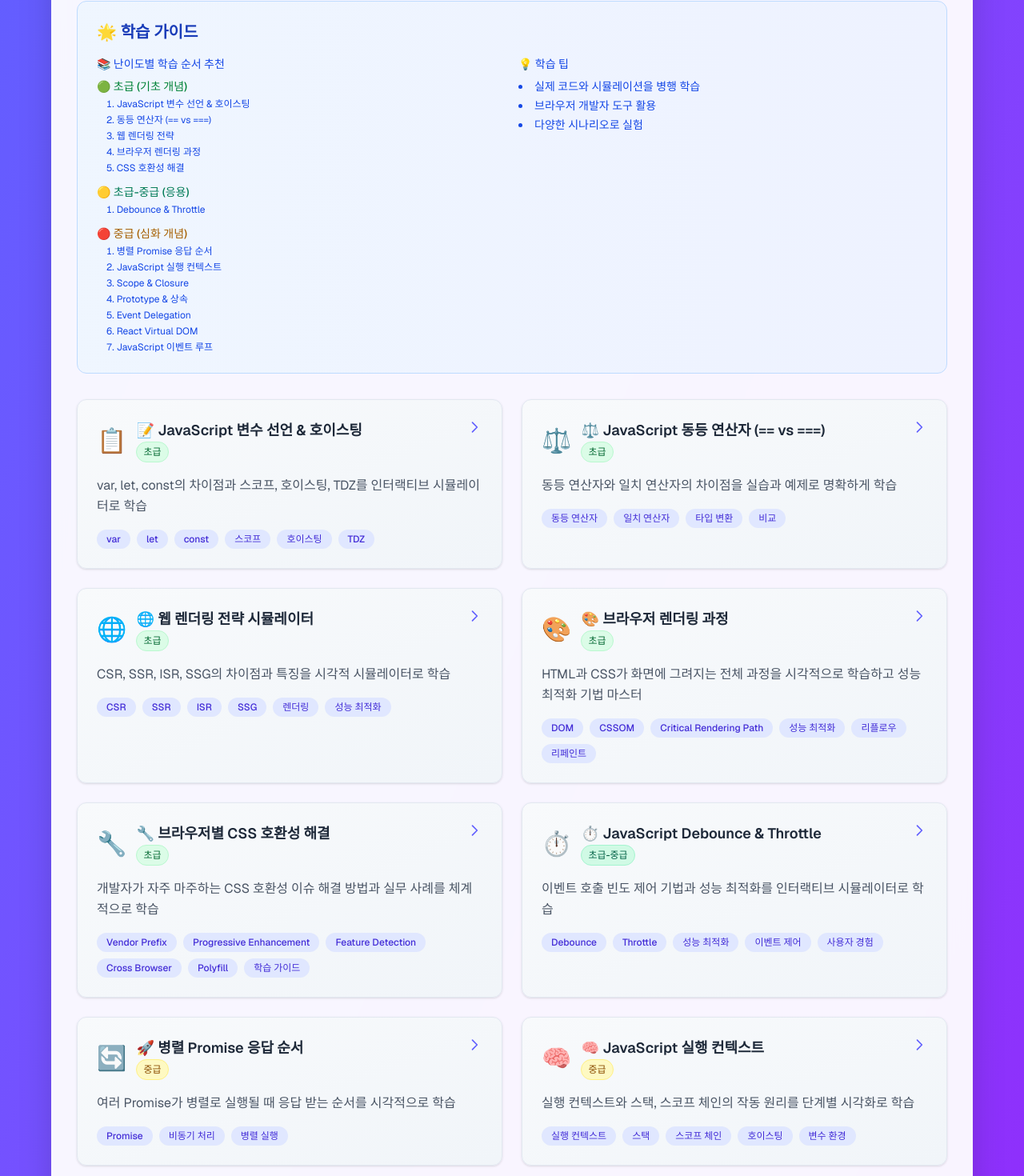
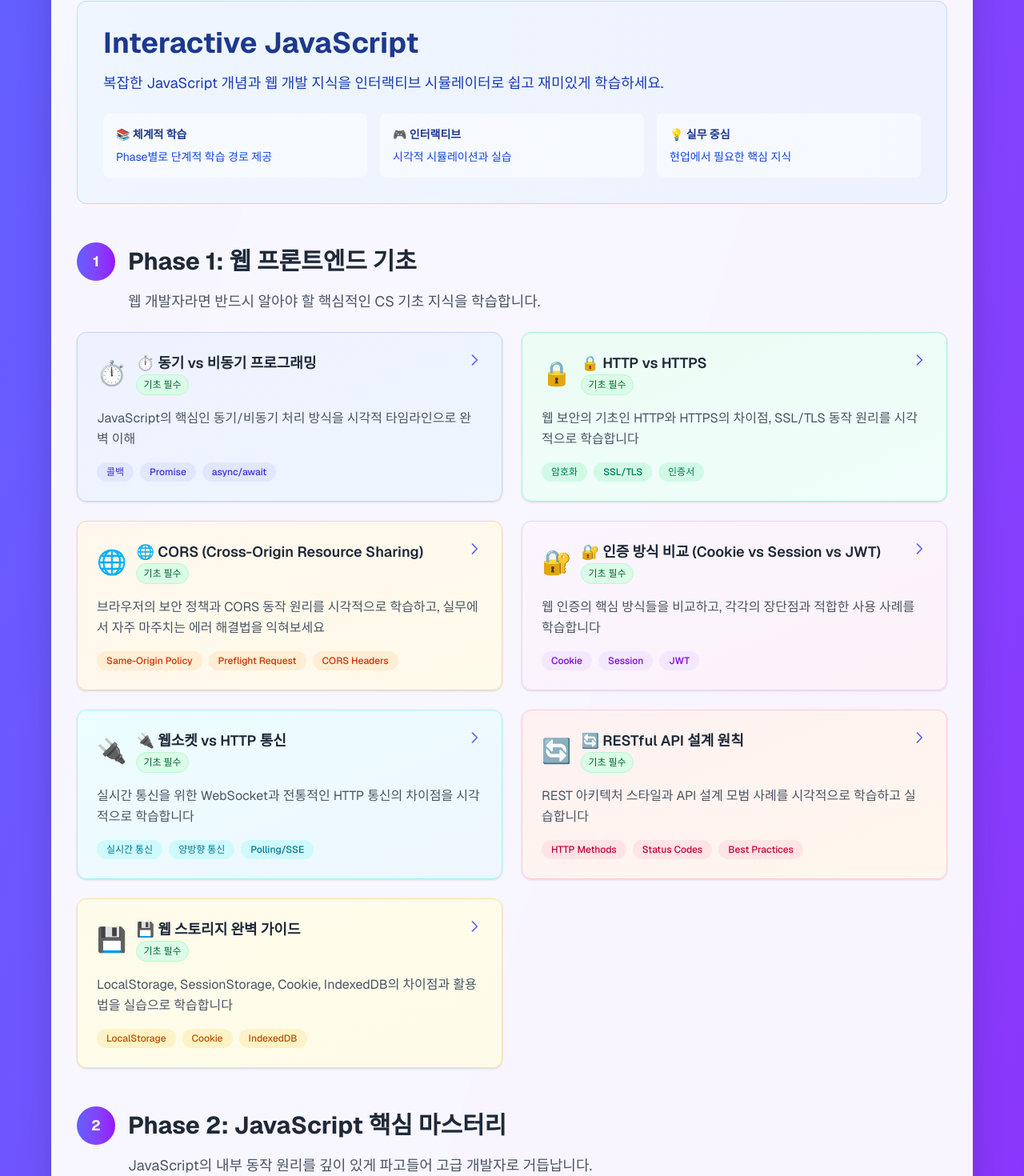
Before and after one commit to 1nnovator1105/javascript, a Next.js app: page / in a window 1280 px wide. Shown: the part 155-1625 px from the top of the page at 80% size. Built offline with nearby package versions, Linux system fonts and the light colour scheme.

Commit message:
feat: Home 정리

```diff
--- a/src/components/home/ui/HomeLanding.tsx
+++ b/src/components/home/ui/HomeLanding.tsx
@@ -1,8 +1,91 @@
 import Link from "next/link";
 
 const HomeLanding = () => {
-  const studyPages = [
-    // 초급 레벨
+  const learningPaths = [
+    {
+      phase: 1,
+      title: "Phase 1: 웹 프론트엔드 기초",
+      description:
+        "웹 개발자라면 반드시 알아야 할 핵심적인 CS 기초 지식을 학습합니다.",
+      courses: [
+        {
+          title: "⏱️ 동기 vs 비동기 프로그래밍",
+          description:
+            "JavaScript의 핵심인 동기/비동기 처리 방식을 시각적 타임라인으로 완벽 이해",
+          path: "/sync-async",
+          difficulty: "기초 필수",
+          topics: ["콜백", "Promise", "async/await"],
+          icon: "⏱️",
+          colorTheme: "indigo",
+        },
+        {
+          title: "🔒 HTTP vs HTTPS",
+          description:
+            "웹 보안의 기초인 HTTP와 HTTPS의 차이점, SSL/TLS 동작 원리를 시각적으로 학습합니다",
+          path: "/http-https",
+          difficulty: "기초 필수",
+          topics: ["암호화", "SSL/TLS", "인증서"],
+          icon: "🔒",
+          colorTheme: "emerald",
+        },
+        {
+          title: "🌐 CORS (Cross-Origin Resource Sharing)",
+          description:
+            "브라우저의 보안 정책과 CORS 동작 원리를 시각적으로 학습하고, 실무에서 자주 마주치는 에러 해결법을 익혀보세요",
+          path: "/cors",
+          difficulty: "기초 필수",
+          topics: ["Same-Origin Policy", "Preflight Request", "CORS Headers"],
+          icon: "🌐",
+          colorTheme: "orange",
+        },
+        {
+          title: "🔐 인증 방식 비교 (Cookie vs Session vs JWT)",
+          description:
+            "웹 인증의 핵심 방식들을 비교하고, 각각의 장단점과 적합한 사용 사례를 학습합니다",
+          path: "/auth-methods",
+          difficulty: "기초 필수",
+          topics: ["Cookie", "Session", "JWT"],
+          icon: "🔐",
+          colorTheme: "purple",
+        },
+        {
+          title: "🔌 웹소켓 vs HTTP 통신",
+          description:
+            "실시간 통신을 위한 WebSocket과 전통적인 HTTP 통신의 차이점을 시각적으로 학습합니다",
+          path: "/websocket-http",
+          difficulty: "기초 필수",
+          topics: ["실시간 통신", "양방향 통신", "Polling/SSE"],
+          icon: "🔌",
+          colorTheme: "cyan",
+        },
+        {
+          title: "🔄 RESTful API 설계 원칙",
+          description:
+            "REST 아키텍처 스타일과 API 설계 모범 사례를 시각적으로 학습하고 실습합니다",
+          path: "/restful-api",
+          difficulty: "기초 필수",
+          topics: ["HTTP Methods", "Status Codes", "Best Practices"],
+          icon: "🔄",
+          colorTheme: "rose",
+        },
+        {
+          title: "💾 웹 스토리지 완벽 가이드",
+          description:
+            "LocalStorage, SessionStorage, Cookie, IndexedDB의 차이점과 활용법을 실습으로 학습합니다",
+          path: "/web-storage",
+          difficulty: "기초 필수",
+          topics: ["LocalStorage", "Cookie", "IndexedDB"],
+          icon: "💾",
+          colorTheme: "amber",
+        },
+      ],
+    },
+    {
+      phase: 2,
+      title: "Phase 2: JavaScript 핵심 마스터리",
+      description:
+        "JavaScript의 내부 동작 원리를 깊이 있게 파고들어 고급 개발자로 거듭납니다.",
+      courses: [
         {
           title: "📝 JavaScript 변수 선언 & 호이스팅",
           description:
@@ -11,6 +94,7 @@ const HomeLanding = () => {
           difficulty: "초급",
           topics: ["var", "let", "const", "스코프", "호이스팅", "TDZ"],
           icon: "📋",
+          colorTheme: "rose",
         },
         {
           title: "⚖️ JavaScript 동등 연산자 (== vs ===)",
@@ -20,75 +104,17 @@ const HomeLanding = () => {
           difficulty: "초급",
           topics: ["동등 연산자", "일치 연산자", "타입 변환", "비교"],
           icon: "⚖️",
+          colorTheme: "blue",
         },
-    {
-      title: "🌐 웹 렌더링 전략 시뮬레이터",
-      description:
-        "CSR, SSR, ISR, SSG의 차이점과 특징을 시각적 시뮬레이터로 학습",
-      path: "/rendering-strategies",
-      difficulty: "초급",
-      topics: ["CSR", "SSR", "ISR", "SSG", "렌더링", "성능 최적화"],
-      icon: "🌐",
-    },
-    {
-      title: "🎨 브라우저 렌더링 과정",
-      description:
-        "HTML과 CSS가 화면에 그려지는 전체 과정을 시각적으로 학습하고 성능 최적화 기법 마스터",
-      path: "/browser-rendering",
-      difficulty: "초급",
-      topics: [
-        "DOM",
-        "CSSOM",
-        "Critical Rendering Path",
-        "성능 최적화",
-        "리플로우",
-        "리페인트",
-      ],
-      icon: "🎨",
-    },
-    {
-      title: "🔧 브라우저별 CSS 호환성 해결",
-      description:
-        "개발자가 자주 마주하는 CSS 호환성 이슈 해결 방법과 실무 사례를 체계적으로 학습",
-      path: "/css-compatibility",
-      difficulty: "초급",
-      topics: [
-        "Vendor Prefix",
-        "Progressive Enhancement",
-        "Feature Detection",
-        "Cross Browser",
-        "Polyfill",
-        "학습 가이드",
-      ],
-      icon: "🔧",
-    },
-
-    // 초급-중급 레벨
-    {
-      title: "⏱️ JavaScript Debounce & Throttle",
-      description:
-        "이벤트 호출 빈도 제어 기법과 성능 최적화를 인터랙티브 시뮬레이터로 학습",
-      path: "/debounce-throttle",
-      difficulty: "초급-중급",
-      topics: [
-        "Debounce",
-        "Throttle",
-        "성능 최적화",
-        "이벤트 제어",
-        "사용자 경험",
-      ],
-      icon: "⏱️",
-    },
-
-    // 중급 레벨
         {
           title: "🚀 병렬 Promise 응답 순서",
           description:
             "여러 Promise가 병렬로 실행될 때 응답 받는 순서를 시각적으로 학습",
           path: "/parallel-promise",
-      difficulty: "중급",
+          difficulty: "초급",
           topics: ["Promise", "비동기 처리", "병렬 실행"],
           icon: "🔄",
+          colorTheme: "cyan",
         },
         {
           title: "🧠 JavaScript 실행 컨텍스트",
@@ -96,8 +122,15 @@ const HomeLanding = () => {
             "실행 컨텍스트와 스택, 스코프 체인의 작동 원리를 단계별 시각화로 학습",
           path: "/execution-context",
           difficulty: "중급",
-      topics: ["실행 컨텍스트", "스택", "스코프 체인", "호이스팅", "변수 환경"],
+          topics: [
+            "실행 컨텍스트",
+            "스택",
+            "스코프 체인",
+            "호이스팅",
+            "변수 환경",
+          ],
           icon: "🧠",
+          colorTheme: "purple",
         },
         {
           title: "🔍 JavaScript Scope & Closure",
@@ -107,14 +140,23 @@ const HomeLanding = () => {
           difficulty: "중급",
           topics: ["Closure", "Scope", "Variable Capture", "React State"],
           icon: "🎯",
+          colorTheme: "amber",
         },
         {
           title: "🧬 JavaScript Prototype & 상속",
-      description: "프로토타입 체인과 상속 메커니즘을 시각적 시뮬레이터로 학습",
+          description:
+            "프로토타입 체인과 상속 메커니즘을 시각적 시뮬레이터로 학습",
           path: "/prototype",
           difficulty: "중급",
-      topics: ["Prototype", "상속", "생성자 함수", "클래스", "프로토타입 체인"],
+          topics: [
+            "Prototype",
+            "상속",
+            "생성자 함수",
+            "클래스",
+            "프로토타입 체인",
+          ],
           icon: "🧬",
+          colorTheme: "orange",
         },
         {
           title: "🎯 Event Delegation & 이벤트 위임",
@@ -129,7 +171,26 @@ const HomeLanding = () => {
             "DOM Management",
           ],
           icon: "🎪",
+          colorTheme: "emerald",
         },
+        {
+          title: "🧱 JavaScript 이벤트 루프",
+          description:
+            "Call Stack, Task Queue, Microtask Queue의 작동 원리를 시뮬레이션으로 학습",
+          path: "/event-loop",
+          difficulty: "중급",
+          topics: ["Event Loop", "Call Stack", "Queue"],
+          icon: "⚡",
+          colorTheme: "indigo",
+        },
+      ],
+    },
+    {
+      phase: 3,
+      title: "Phase 3: React & 웹 심화",
+      description:
+        "모던 웹 개발의 핵심인 React와 브라우저 렌더링에 대한 심도 있는 내용을 학습합니다.",
+      courses: [
         {
           title: "⚛️ React Virtual DOM",
           description:
@@ -144,15 +205,68 @@ const HomeLanding = () => {
             "성능 최적화",
           ],
           icon: "⚛️",
+          colorTheme: "purple",
         },
         {
-      title: "🧱 JavaScript 이벤트 루프",
+          title: "🌐 웹 렌더링 전략 시뮬레이터",
           description:
-        "Call Stack, Task Queue, Microtask Queue의 작동 원리를 시뮬레이션으로 학습",
-      path: "/event-loop",
+            "CSR, SSR, ISR, SSG의 차이점과 특징을 시각적 시뮬레이터로 학습",
+          path: "/rendering-strategies",
           difficulty: "중급",
-      topics: ["Event Loop", "Call Stack", "Queue"],
-      icon: "⚡",
+          topics: ["CSR", "SSR", "ISR", "SSG", "렌더링", "성능 최적화"],
+          icon: "🌐",
+          colorTheme: "rose",
+        },
+        {
+          title: "🎨 브라우저 렌더링 과정",
+          description:
+            "HTML과 CSS가 화면에 그려지는 전체 과정을 시각적으로 학습하고 성능 최적화 기법 마스터",
+          path: "/browser-rendering",
+          difficulty: "중급",
+          topics: [
+            "DOM",
+            "CSSOM",
+            "Critical Rendering Path",
+            "성능 최적화",
+            "리플로우",
+            "리페인트",
+          ],
+          icon: "🎨",
+          colorTheme: "emerald",
+        },
+        {
+          title: "🔧 브라우저별 CSS 호환성 해결",
+          description:
+            "개발자가 자주 마주하는 CSS 호환성 이슈 해결 방법과 실무 사례를 체계적으로 학습",
+          path: "/css-compatibility",
+          difficulty: "중급",
+          topics: [
+            "Vendor Prefix",
+            "Progressive Enhancement",
+            "Feature Detection",
+            "Cross Browser",
+            "Polyfill",
+          ],
+          icon: "🔧",
+          colorTheme: "cyan",
+        },
+        {
+          title: "⏱️ JavaScript Debounce & Throttle",
+          description:
+            "이벤트 호출 빈도 제어 기법과 성능 최적화를 인터랙티브 시뮬레이터로 학습",
+          path: "/debounce-throttle",
+          difficulty: "중급",
+          topics: [
+            "Debounce",
+            "Throttle",
+            "성능 최적화",
+            "이벤트 제어",
+            "사용자 경험",
+          ],
+          icon: "⏱️",
+          colorTheme: "amber",
+        },
+      ],
     },
   ];
 
@@ -172,72 +286,103 @@ const HomeLanding = () => {
     }
   };
 
+  const getCardColors = (colorTheme: string | undefined) => {
+    switch (colorTheme) {
+      case "indigo":
+        return "from-indigo-50 to-blue-50 border-indigo-200 hover:border-indigo-300";
+      case "emerald":
+        return "from-emerald-50 to-teal-50 border-emerald-200 hover:border-emerald-300";
+      case "orange":
+        return "from-orange-50 to-amber-50 border-orange-200 hover:border-orange-300";
+      case "purple":
+        return "from-purple-50 to-pink-50 border-purple-200 hover:border-purple-300";
+      case "cyan":
+        return "from-cyan-50 to-blue-50 border-cyan-200 hover:border-cyan-300";
+      case "rose":
+        return "from-rose-50 to-orange-50 border-rose-200 hover:border-rose-300";
+      case "amber":
+        return "from-amber-50 to-yellow-50 border-amber-200 hover:border-amber-300";
+      case "blue":
+        return "from-blue-50 to-indigo-50 border-blue-200 hover:border-blue-300";
+      default:
+        return "from-slate-50 to-slate-100 border-slate-200 hover:border-indigo-300";
+    }
+  };
+
+  const getTopicColors = (colorTheme: string | undefined) => {
+    switch (colorTheme) {
+      case "indigo":
+        return "bg-indigo-100 text-indigo-700";
+      case "emerald":
+        return "bg-emerald-100 text-emerald-700";
+      case "orange":
+        return "bg-orange-100 text-orange-700";
+      case "purple":
+        return "bg-purple-100 text-purple-700";
+      case "cyan":
+        return "bg-cyan-100 text-cyan-700";
+      case "rose":
+        return "bg-rose-100 text-rose-700";
+      case "amber":
+        return "bg-amber-100 text-amber-700";
+      case "blue":
+        return "bg-blue-100 text-blue-700";
+      default:
+        return "bg-indigo-100 text-indigo-700";
+    }
+  };
+
   return (
     <div>
       {/* 소개 섹션 */}
-      <div className="mb-8 bg-gradient-to-r from-blue-50 to-indigo-50 p-6 rounded-xl border border-blue-200">
-        <h2 className="text-xl font-semibold mb-4 text-blue-800">
-          🌟 학습 가이드
-        </h2>
-        <div className="grid grid-cols-1 md:grid-cols-2 gap-4 text-sm text-blue-700">
-          <div>
-            <h3 className="font-medium mb-2">📚 난이도별 학습 순서 추천</h3>
-            <div className="space-y-3">
-              <div>
-                <p className="font-medium text-green-700 mb-1">
-                  🟢 초급 (기초 개념)
+      <div className="mb-12 bg-gradient-to-r from-blue-50 to-indigo-50 p-8 rounded-xl border border-blue-200">
+        <h1 className="text-4xl font-bold text-blue-900 mb-4">
+          Interactive JavaScript
+        </h1>
+        <p className="text-blue-800 text-lg">
+          복잡한 JavaScript 개념과 웹 개발 지식을 인터랙티브 시뮬레이터로 쉽고
+          재미있게 학습하세요.
         </p>
-                <ol className="list-decimal list-inside space-y-1 text-xs ml-3">
-                  <li>JavaScript 변수 선언 & 호이스팅</li>
-                  <li>동등 연산자 (== vs ===)</li>
-                  <li>웹 렌더링 전략</li>
-                  <li>브라우저 렌더링 과정</li>
-                  <li>CSS 호환성 해결</li>
-                </ol>
+        <div className="mt-6 grid grid-cols-1 md:grid-cols-3 gap-4 text-sm">
+          <div className="bg-white/50 rounded-lg p-4">
+            <h3 className="font-semibold text-blue-900 mb-2">📚 체계적 학습</h3>
+            <p className="text-blue-700">Phase별로 단계적 학습 경로 제공</p>
           </div>
-              <div>
-                <p className="font-medium text-emerald-700 mb-1">
-                  🟡 초급-중급 (응용)
-                </p>
-                <ol className="list-decimal list-inside space-y-1 text-xs ml-3">
-                  <li>Debounce & Throttle</li>
-                </ol>
+          <div className="bg-white/50 rounded-lg p-4">
+            <h3 className="font-semibold text-blue-900 mb-2">🎮 인터랙티브</h3>
+            <p className="text-blue-700">시각적 시뮬레이션과 실습</p>
           </div>
-              <div>
-                <p className="font-medium text-yellow-700 mb-1">
-                  🔴 중급 (심화 개념)
-                </p>
-                <ol className="list-decimal list-inside space-y-1 text-xs ml-3">
-                  <li>병렬 Promise 응답 순서</li>
-                  <li>JavaScript 실행 컨텍스트</li>
-                  <li>Scope & Closure</li>
-                  <li>Prototype & 상속</li>
-                  <li>Event Delegation</li>
-                  <li>React Virtual DOM</li>
-                  <li>JavaScript 이벤트 루프</li>
-                </ol>
-              </div>
-            </div>
-          </div>
-          <div>
-            <h3 className="font-medium mb-2">💡 학습 팁</h3>
-            <ul className="list-disc list-inside space-y-1">
-              <li>실제 코드와 시뮬레이션을 병행 학습</li>
-              <li>브라우저 개발자 도구 활용</li>
-              <li>다양한 시나리오로 실험</li>
-            </ul>
+          <div className="bg-white/50 rounded-lg p-4">
+            <h3 className="font-semibold text-blue-900 mb-2">💡 실무 중심</h3>
+            <p className="text-blue-700">현업에서 필요한 핵심 지식</p>
           </div>
         </div>
       </div>
 
-      {/* 학습 코스 */}
-      <div className="space-y-6">
+      {/* 학습 경로 */}
+      <div className="space-y-12">
+        {learningPaths.map((path) => (
+          <div key={path.phase}>
+            <div className="mb-6">
+              <div className="flex items-center gap-4 mb-3">
+                <div className="bg-gradient-to-r from-indigo-500 to-purple-600 text-white rounded-full w-12 h-12 flex items-center justify-center font-bold text-lg">
+                  {path.phase}
+                </div>
+                <h2 className="text-3xl font-bold text-gray-800">
+                  {path.title}
+                </h2>
+              </div>
+              <p className="text-gray-600 text-lg ml-16">{path.description}</p>
+            </div>
+
             <div className="grid grid-cols-1 lg:grid-cols-2 gap-6">
-          {studyPages.map((course, index) => (
+              {path.courses.map((course, index) => (
                 <Link
                   key={index}
                   href={course.path}
-              className="group block bg-gradient-to-br from-slate-50 to-slate-100 border-slate-200 hover:border-indigo-300 rounded-xl p-6 border shadow-sm hover:shadow-lg hover:-translate-y-1 transition-all duration-300"
+                  className={`group block bg-gradient-to-br rounded-xl p-6 border shadow-sm hover:shadow-lg hover:-translate-y-1 transition-all duration-300 ${getCardColors(
+                    course.colorTheme
+                  )}`}
                 >
                   <div className="flex items-start justify-between mb-4">
                     <div className="flex items-center gap-3">
@@ -280,7 +425,9 @@ const HomeLanding = () => {
                     {course.topics.map((topic, topicIndex) => (
                       <span
                         key={topicIndex}
-                    className="px-3 py-1 rounded-full text-xs font-medium bg-indigo-100 text-indigo-700"
+                        className={`px-3 py-1 rounded-full text-xs font-medium ${getTopicColors(
+                          course.colorTheme
+                        )}`}
                       >
                         {topic}
                       </span>
@@ -289,6 +436,8 @@ const HomeLanding = () => {
                 </Link>
               ))}
             </div>
+          </div>
+        ))}
       </div>
 
       {/* 더 많은 주제 준비 중 */}
@@ -302,26 +451,22 @@ const HomeLanding = () => {
               </h3>
             </div>
           </div>
-          <div className="space-y-2 text-sm text-gray-700">
-            <div className="flex items-center gap-2">
-              <span className="text-gray-500">•</span>
-              <span>브라우저 보안 정책 (CSP, SOP)</span>
+          <div className="grid grid-cols-1 md:grid-cols-2 gap-4 text-sm text-gray-700">
+            <div>
+              <h4 className="font-semibold mb-2">🔐 보안 & 성능</h4>
+              <ul className="space-y-1">
+                <li>• 브라우저 보안 정책 (CSP, SOP)</li>
+                <li>• 웹 성능 최적화 기법</li>
+                <li>• 모던 웹 보안 (XSS, CSRF)</li>
+              </ul>
             </div>
-            <div className="flex items-center gap-2">
-              <span className="text-gray-500">•</span>
-              <span>브라우저 렌더링 파이프라인</span>
-            </div>
-            <div className="flex items-center gap-2">
-              <span className="text-gray-500">•</span>
-              <span>JavaScript 엔진 동작 원리</span>
-            </div>
-            <div className="flex items-center gap-2">
-              <span className="text-gray-500">•</span>
-              <span>웹 성능 최적화 기법</span>
-            </div>
-            <div className="flex items-center gap-2">
-              <span className="text-gray-500">•</span>
-              <span>모던 웹 보안 (XSS, CSRF, SQL Injection)</span>
+            <div>
+              <h4 className="font-semibold mb-2">⚡ 고급 개념</h4>
+              <ul className="space-y-1">
+                <li>• JavaScript 엔진 동작 원리</li>
+                <li>• 웹 워커 & 서비스 워커</li>
+                <li>• WebAssembly 기초</li>
+              </ul>
             </div>
           </div>
         </div>
```
Also changed, not shown: src/components/share/ui/StudyPageLayout.tsx (+7 -0 lines). Lines whose indentation alone changed are shown as unchanged.
